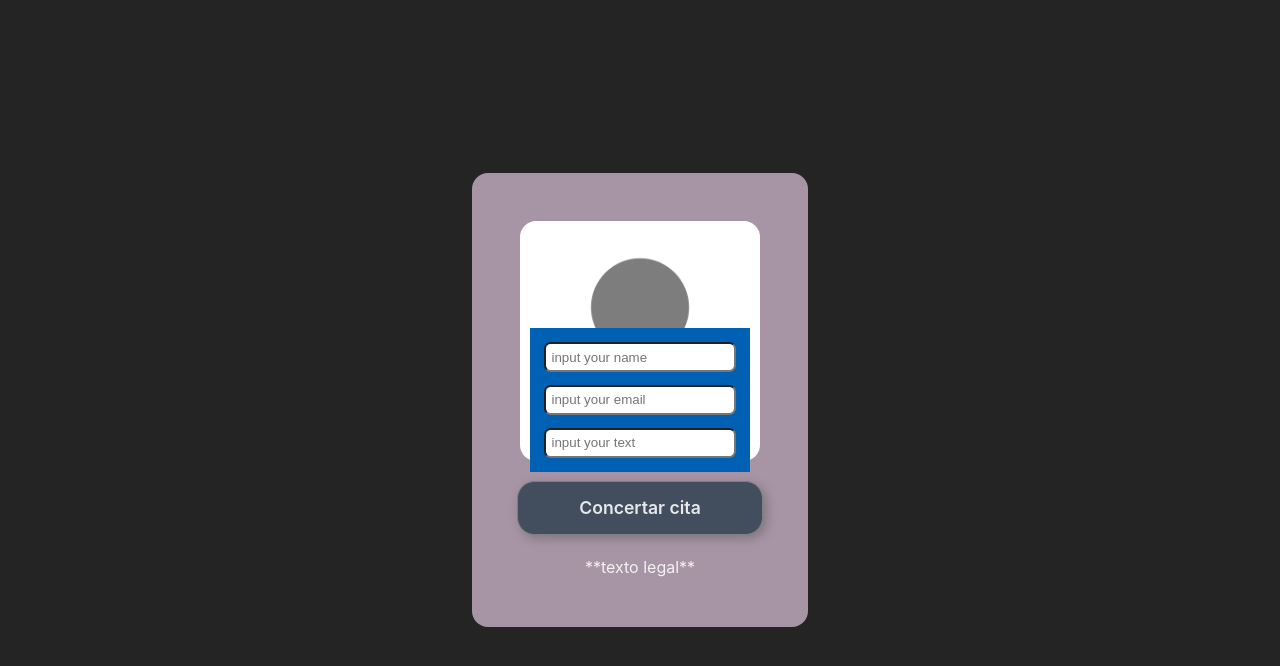
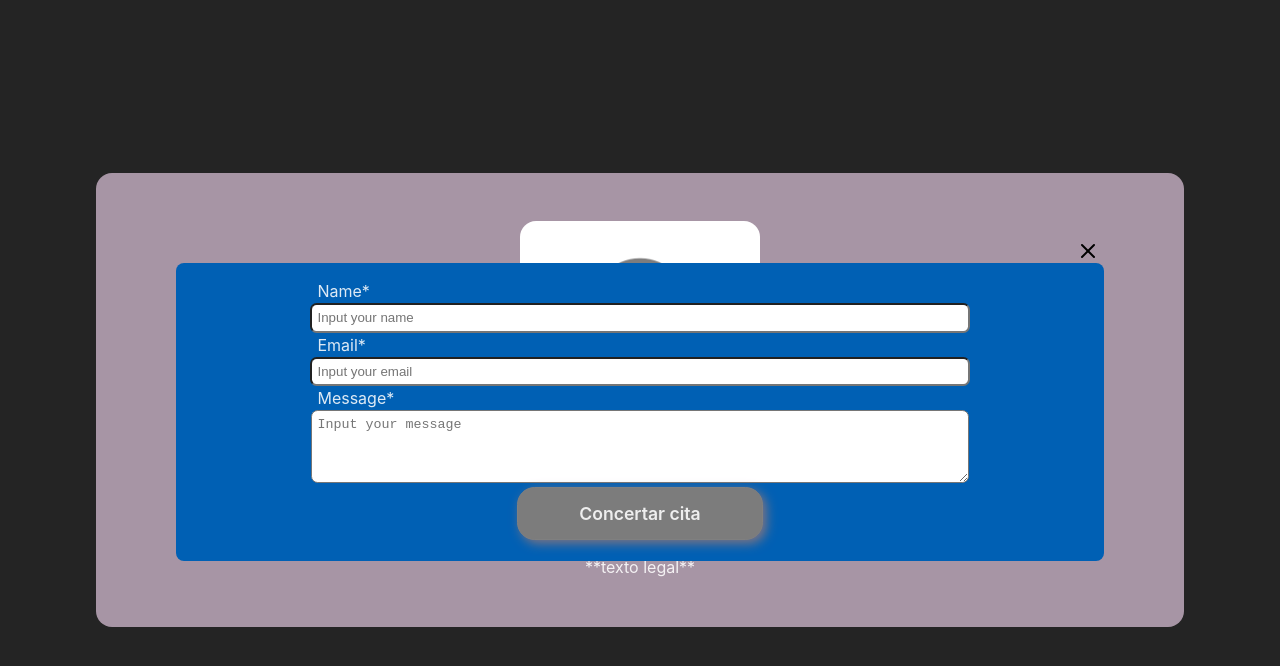
Before and after one commit to JesusMatinezClavel/Landing-Page, a React (Vite) app: page / in a window 1280 px wide. Both pictures are taken after a click on the element "Concertar cita". Shown: the top 666 px of the page. Built offline with nearby package versions, Linux system fonts and the light colour scheme.

Commit message:
FEAT -> Created and improbed form-card

```diff
--- a/package.json
+++ b/package.json
@@ -12,6 +12,7 @@
   "dependencies": {
     "dotenv": "^16.4.5",
     "emailjs-com": "^3.2.0",
+    "lucide-react": "^0.400.0",
     "react": "^18.3.1",
     "react-dom": "^18.3.1"
   },
--- a/src/App.tsx
+++ b/src/App.tsx
@@ -1,7 +1,9 @@
 // REACT
+import { useState } from "react";
+import { X } from "lucide-react";
+
 
 // STYLES
-import { useState } from "react";
 import "./App.css";
 import profileImg from "./assets/default-ProfileImg.png";
 
@@ -20,7 +22,6 @@ const App = () => {
     console.log(show);
 
   };
-
   return (
     <>
       <CCard className="">
@@ -32,6 +33,7 @@ const App = () => {
           onClick={showSendEmail}
         />
         <CCard className={show.sendEmail ? "card-sendEmail" : "hidden"}>
+          <X className="lucideIcon" onClick={showSendEmail}/>
           <CForm className=""/>
         </CCard>
         <p>**texto legal**</p>
--- a/src/components/cCard/cCard.css
+++ b/src/components/cCard/cCard.css
@@ -2,7 +2,7 @@
   height: auto;
   min-height: 15em;
   width: auto;
-  min-width: 15em;
+  min-width: 80vw;
   padding: 2em 2em;
 
   display: flex;
@@ -33,19 +33,26 @@
   background-color: #a795a500;
 }
 
+.lucideIcon {
+  color: black;
+  margin-left: 95%;
+}
+
 .hidden {
   display: none;
 }
 
-@media (max-width: 768px) {
-  .card-design {
-    width: 80%;
+@media (min-width: 600px) {
+  .card-sendEmail {
+    width: 70vw;
+  }
+  .lucideIcon {
+    margin-left: 100%;
   }
 }
 
-/* @media (max-width: 480px) {
-  .card-design {
-    width: 85%;
-    padding: 1em;
+@media (min-width: 1080px) {
+  .card-sendEmail {
+    width: 70vw;
   }
-} */
+}
--- a/src/components/cForm/cForm.css
+++ b/src/components/cForm/cForm.css
@@ -1,21 +1,56 @@
-.form-design{
-    height: auto;
-    width: auto;
+.form-design {
+  min-height: 10vh;
+  height: auto;
+  min-width: 20vw;
+  /* width: auto; */
 
-    padding: .5em .5em;
+  padding: 1em 1em;
 
-    background-color: rgb(0, 96, 180);
+  background-color: rgb(0, 96, 180);
 
+  display: flex;
+  justify-content: center;
+  align-items: center;
+  flex-direction: column;
+
+  border-radius: 0.5em;
+}
+
+.hidden {
+  display: none;
+}
+
+label {
+  width: 80%;
+}
+
+form{
+    width: 90%;
     display: flex;
-    justify-content: space-around;
+    justify-content: center;
     align-items: center;
     flex-direction: column;
 }
 
-input{
-    margin: .5em;
-    border-radius: .5em;
+input,
+textarea {
+  width: 80%;
+  border-radius: 0.5em;
+  padding: 0.4em 0.4em;
 
-    padding: .4em .4em;
+  display: flex;
+  justify-content: center;
+  align-items: center;
+}
 
+@media (min-width:600px) {
+   .form-design{
+       width: 70vw;
+   }
 }
+
+ @media (min-width:1080px) {
+    .form-design{
+        width: 70vw;
+    }
+ }
--- a/src/components/cForm/cForm.tsx
+++ b/src/components/cForm/cForm.tsx
@@ -1,19 +1,58 @@
 import "./cForm.css";
+
+import { CButton } from "../cButton/cButton";
 
 interface cFormProps {
   className: string;
 }
 
 export const CForm: React.FC<cFormProps> = ({ className }) => {
+
   const combinedClasses = `form-design ${className || ""}`;
+
+  const ok = () => {
+    console.log("hola");
+  };
+
+
 
   return (
     <>
-      <form className={combinedClasses} action="">
-        <input type="text" placeholder="input your name"/>
-        <input type="email" placeholder="input your email"/>
-        <input type="text" placeholder="input your text"/>
-      </form>
+      <div className={combinedClasses}>
+        {/* <X onClick={hideCard} /> */}
+        <form action="">
+          <label htmlFor="name">Name*</label>
+          <input
+            type="text"
+            id="name"
+            name="name"
+            placeholder="Input your name"
+            required
+          />
+          <label htmlFor="email">Email*</label>
+          <input
+            type="email"
+            id="email"
+            name="email"
+            placeholder="Input your email"
+            required
+          />
+          <label htmlFor="message">Message*</label>
+          <textarea
+            id="message"
+            name="message"
+            placeholder="Input your message"
+            rows={4}
+            required
+          ></textarea>
+          <CButton
+            className="button-design"
+            title="Concertar cita"
+            onClick={ok}
+            disabled={true}
+          />
+        </form>
+      </div>
     </>
   );
 };
```
Also changed, not shown: 1 other file (tests, documents, lock files or other folders).
